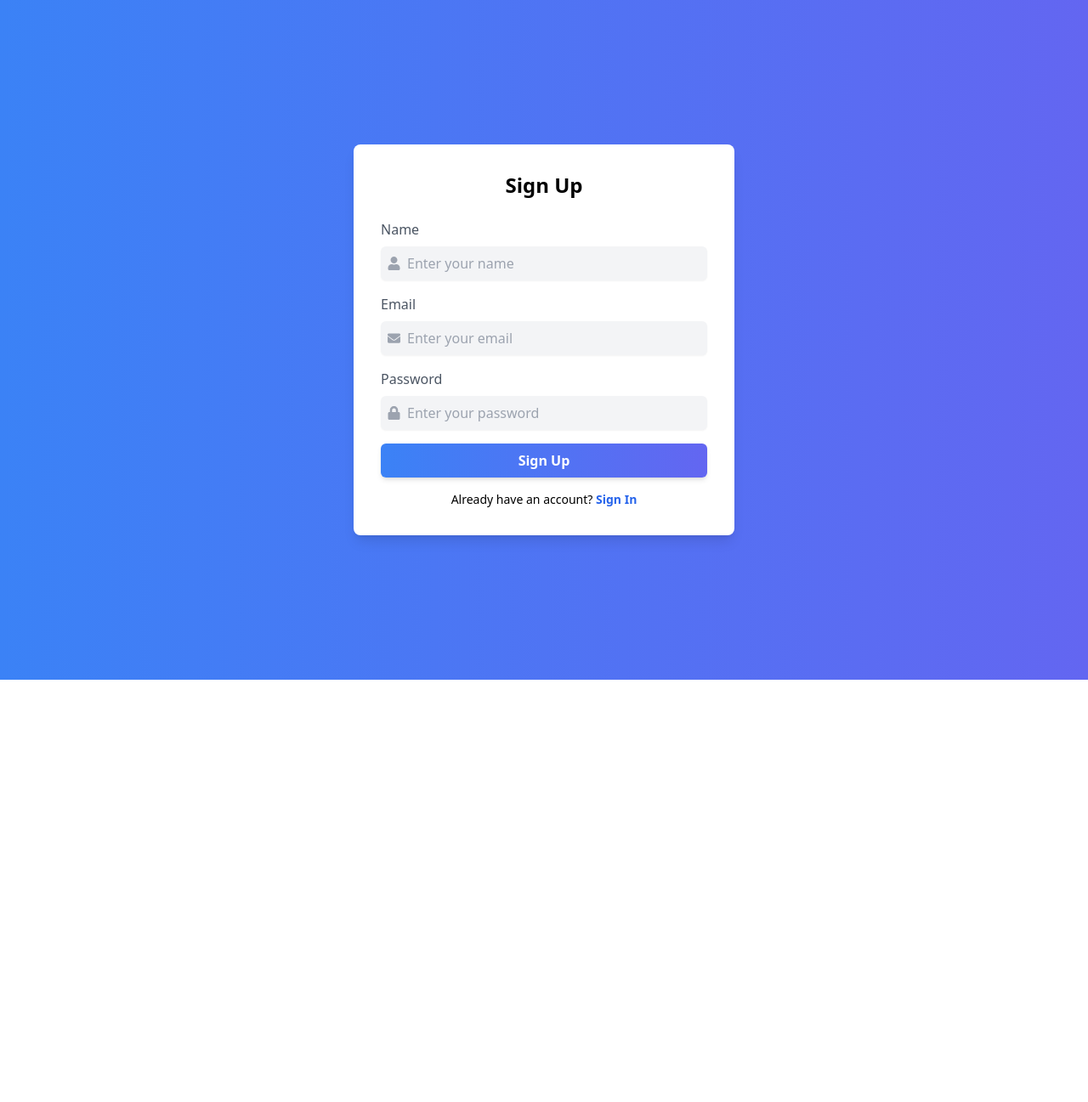
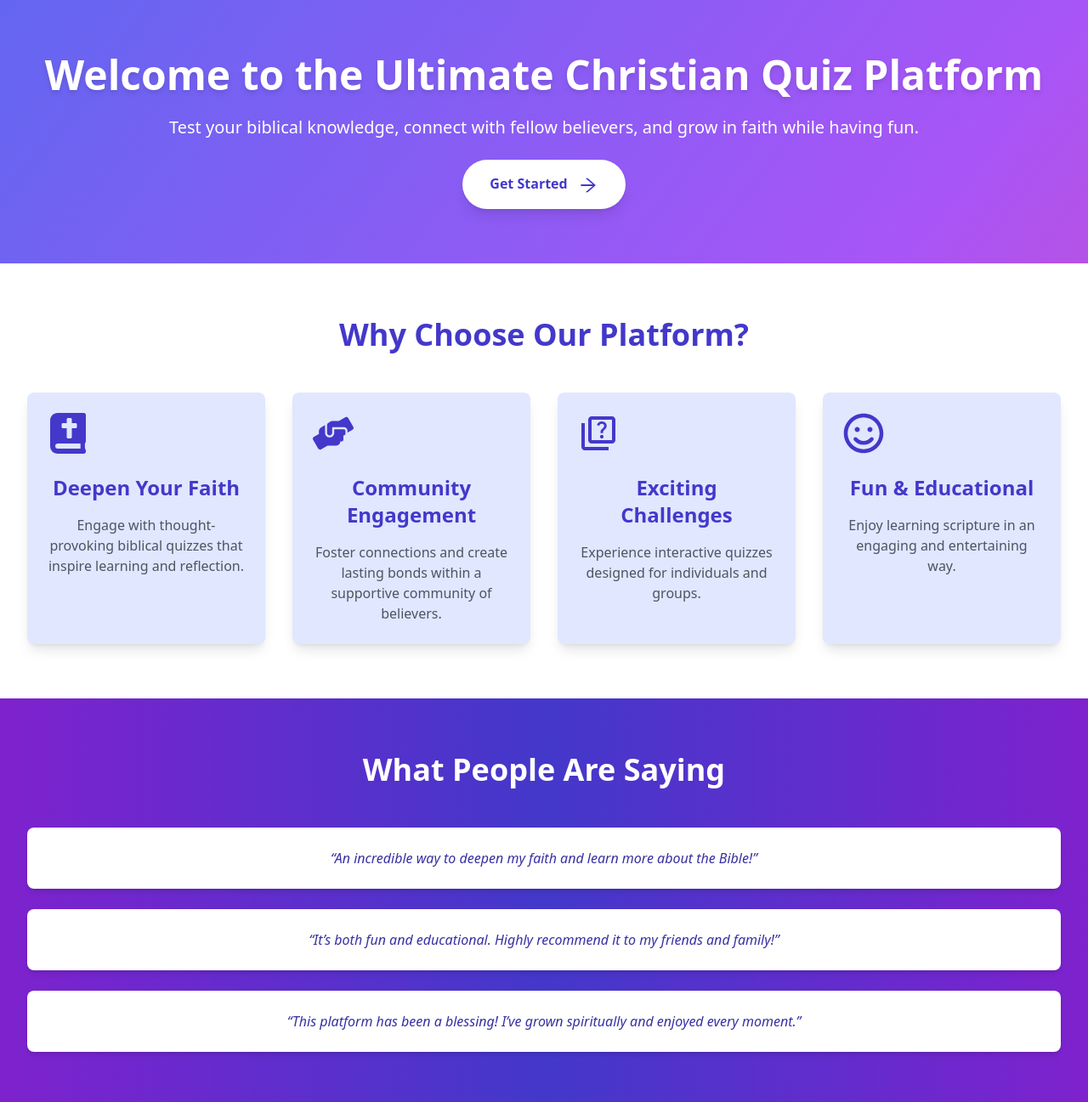
Before and after one commit to Oyasikelly/QuizMaster, a Next.js app: page /authenticate in a window 1280 px wide. Shown: the top 1297 px of the page at 85% size. Before the commit the page ends 800 px from the top, so only its background shows below. Built offline with nearby package versions, Linux system fonts and the light colour scheme; what @supabase/auth-helpers-nextjs would draw is missing.

Commit message:
updating components

```diff
--- a/src/app/authenticate/page.jsx
+++ b/src/app/authenticate/page.jsx
@@ -7,9 +7,11 @@ import { SiGoogleclassroom } from "react-icons/si";
 import { useRouter } from "next/navigation";
 
 import { supabase } from "../../lib/supabase";
+import LandingPage from "../../components/LandingPage";
 
 const nameOfClasses = ["wisdom", "adult", "holiness", "teenager"];
 const AuthPage = () => {
+  const [showAuth, setShowAuth] = useState(false);
   const [isSigningUp, setIsSigningUp] = useState(true);
   const [formData, setFormData] = useState({
     name: "",
@@ -22,6 +24,10 @@ const AuthPage = () => {
   const [successMessage, setSuccessMessage] = useState("");
   const router = useRouter();
 
+  const toggleAuthModal = () => {
+    setShowAuth((prev) => !prev);
+  };
+
   const handleChange = (e) => {
     setFormData({
       ...formData,
@@ -31,6 +37,7 @@ const AuthPage = () => {
 
   const handleSignUp = async (e) => {
     e.preventDefault();
+
     const { name, email, password, classname, denomination } = formData;
 
     if (!name || !email || !password || !classname || !denomination) {
@@ -64,7 +71,9 @@ const AuthPage = () => {
         return;
       }
 
-      const { error: profileError } = await supabase.from("profiles").insert([
+      const { error: profileError } = await supabase
+        .from("users_profile")
+        .insert([
           {
             email: email,
             name: name,
@@ -124,13 +133,21 @@ const AuthPage = () => {
   };
 
   return (
-    <div className="flex items-center justify-center min-h-screen bg-gradient-to-r from-blue-500 to-indigo-500 text-white">
+    <div className="relative">
+      <LandingPage toggleAuthModal={toggleAuthModal} />
+
+      {showAuth && (
+        <div className="fixed top-0 right-0 left-0 flex items-center justify-center min-h-screen bg-gradient-to-r from-blue-500 to-indigo-500 text-white">
           <motion.div
             className="bg-white text-black p-8 rounded-lg shadow-lg w-full max-w-md"
             initial={{ scale: 0.8, opacity: 0 }}
             animate={{ scale: 1, opacity: 1 }}
             transition={{ duration: 0.5 }}
           >
+            <span onClick={toggleAuthModal} className="cursor-pointer">
+              ✕
+            </span>
+
             <h2 className="text-2xl font-bold mb-6 text-center">
               {isSigningUp ? "Sign Up" : "Sign In"}
             </h2>
@@ -178,7 +195,7 @@ const AuthPage = () => {
                     <input
                       type="text"
                       name="classname"
-                  value={formData.classname}
+                      value={formData.classname.toLocaleLowerCase()}
                       onChange={handleChange}
                       className="bg-transparent outline-none w-full"
                       placeholder="Enter your classname"
@@ -245,6 +262,8 @@ const AuthPage = () => {
             </p>
           </motion.div>
         </div>
+      )}
+    </div>
   );
 };
 
--- a/src/app/page.jsx
+++ b/src/app/page.jsx
@@ -4,6 +4,8 @@ import { motion } from "framer-motion";
 import { FaBible, FaPeopleArrows, FaRegSmileWink } from "react-icons/fa"; // Importing icons
 import { Suspense } from "react";
 
+// components
+import LandingPage from "../components/LandingPage"
 const testimonials = [
   {
     quote:
--- /dev/null
+++ b/src/components/LandingPage.jsx
@@ -0,0 +1,138 @@
+"use client";
+
+import React, { useState } from "react";
+import { motion } from "framer-motion";
+import { FaBible, FaHandsHelping, FaCross, FaRegSmile } from "react-icons/fa";
+import { AiOutlineArrowRight } from "react-icons/ai";
+import { MdOutlineQuiz } from "react-icons/md";
+
+const quotes = [
+  "“An incredible way to deepen my faith and learn more about the Bible!”",
+  "“It’s both fun and educational. Highly recommend it to my friends and family!”",
+  "“This platform has been a blessing! I’ve grown spiritually and enjoyed every moment.”",
+];
+const features = [
+  {
+    icon: <FaBible className="text-indigo-700 text-5xl" />,
+    title: "Deepen Your Faith",
+    text: "Engage with thought-provoking biblical quizzes that inspire learning and reflection.",
+  },
+  {
+    icon: <FaHandsHelping className="text-indigo-700 text-5xl" />,
+    title: "Community Engagement",
+    text: "Foster connections and create lasting bonds within a supportive community of believers.",
+  },
+  {
+    icon: <MdOutlineQuiz className="text-indigo-700 text-5xl" />,
+    title: "Exciting Challenges",
+    text: "Experience interactive quizzes designed for individuals and groups.",
+  },
+  {
+    icon: <FaRegSmile className="text-indigo-700 text-5xl" />,
+    title: "Fun & Educational",
+    text: "Enjoy learning scripture in an engaging and entertaining way.",
+  },
+];
+const LandingPage = ({ toggleAuthModal }) => {
+  return (
+    <div className="bg-gradient-to-br from-indigo-500 via-purple-500 to-pink-500 min-h-screen text-white flex flex-col">
+      {/* Hero Section */}
+      <header className="text-center py-16 px-6">
+        <motion.h1
+          className="text-5xl font-extrabold mb-6 drop-shadow-md"
+          initial={{ y: -50, opacity: 0 }}
+          animate={{ y: 0, opacity: 1 }}
+          transition={{ duration: 0.6 }}
+        >
+          Welcome to the Ultimate Christian Quiz Platform
+        </motion.h1>
+        <p className="text-xl mb-6">
+          Test your biblical knowledge, connect with fellow believers, and grow
+          in faith while having fun.
+        </p>
+        <motion.button
+          className="px-8 py-4 bg-white text-indigo-700 font-bold rounded-full shadow-lg hover:bg-gray-100 transition duration-300"
+          onClick={toggleAuthModal}
+          whileHover={{ scale: 1.1 }}
+          whileTap={{ scale: 0.9 }}
+        >
+          Get Started
+          <AiOutlineArrowRight className="inline-block ml-3 text-2xl" />
+        </motion.button>
+      </header>
+
+      {/* Core Features Section */}
+      <section className="py-16 bg-white text-gray-800">
+        <div className="container mx-auto px-8">
+          <h2 className="text-center text-4xl font-bold mb-12 text-indigo-700">
+            Why Choose Our Platform?
+          </h2>
+          <div className="grid grid-cols-1 md:grid-cols-4 gap-8">
+            {features.map((feature, index) => (
+              <motion.div
+                key={index}
+                className="bg-indigo-100 rounded-lg p-6 shadow-lg text-center"
+                initial={{ scale: 0.8, opacity: 0 }}
+                whileInView={{ scale: 1, opacity: 1 }}
+                transition={{ duration: 0.5 }}
+                viewport={{ once: true }}
+              >
+                {feature.icon}
+                <h3 className="text-2xl font-bold mt-6 text-indigo-700">
+                  {feature.title}
+                </h3>
+                <p className="mt-4 text-gray-600">{feature.text}</p>
+              </motion.div>
+            ))}
+          </div>
+        </div>
+      </section>
+
+      {/* Testimonies Section */}
+      <section className="py-16 bg-gradient-to-r from-purple-700 via-indigo-700 to-purple-700">
+        <div className="container mx-auto px-8 text-center text-white">
+          <h2 className="text-4xl font-bold mb-12">What People Are Saying</h2>
+          <motion.div
+            className="space-y-6"
+            initial={{ opacity: 0 }}
+            whileInView={{ opacity: 1 }}
+            transition={{ duration: 0.5 }}
+            viewport={{ once: true }}
+          >
+            {quotes.map((quote, index) => (
+              <blockquote
+                key={index}
+                className="bg-white text-indigo-800 rounded-lg p-6 shadow-md italic"
+              >
+                {quote}
+              </blockquote>
+            ))}
+          </motion.div>
+        </div>
+      </section>
+
+      {/* Call to Action Section */}
+      <section className="py-16 bg-indigo-500 text-center">
+        <h2 className="text-4xl font-extrabold text-white mb-8">
+          Ready to Start Your Faith Journey?
+        </h2>
+        <motion.button
+          className="px-8 py-4 bg-white text-indigo-700 font-bold rounded-full shadow-lg hover:bg-gray-100 transition duration-300"
+          onClick={toggleAuthModal}
+          whileHover={{ scale: 1.1 }}
+          whileTap={{ scale: 0.9 }}
+        >
+          Join Now
+        </motion.button>
+      </section>
+
+      {/* Footer */}
+      <footer className="py-8 bg-gray-900 text-gray-400 text-center">
+        <p>© 2025 Christian Quiz Platform. All rights reserved.</p>
+        <p>Developed with ❤️ by Kelly.</p>
+      </footer>
+    </div>
+  );
+};
+
+export default LandingPage;
--- a/src/components/Quiz.jsx
+++ b/src/components/Quiz.jsx
@@ -2,29 +2,60 @@
 "use client";
 import { motion } from "framer-motion";
 import { useState, useEffect, Suspense } from "react";
-import { useRouter, usePathname, useSearchParams } from "next/navigation";
+import { useRouter, useSearchParams } from "next/navigation";
+import { supabase } from "../lib/supabase";
 
 const shuffleArray = (array) => [...array].sort(() => Math.random() - 0.5);
 
+const addQuizResult = async (resultData) => {
+  const { data, error } = await supabase
+    .from("quiz_results")
+    .upsert(resultData, {
+      onConflict: [
+        "quiz_id",
+        "correct_answers",
+        "total_questions",
+        "timestamp",
+      ],
+    });
+
+  if (error) {
+    console.error("Error adding quiz result:", error);
+  } else {
+    console.log("Quiz result added");
+  }
+
+  // const { updateData, updateError } = await supabase
+  //   .from("quiz_results")
+  //   .update(resultData)
+  //   .eq("quiz_id", resultData.quiz_id);
+
+  // if (updateError) {
+  //   console.error("Error adding quiz result:", error);
+  // } else {
+  //   console.log("Quiz result added");
+  // }
+};
+
 const Quiz = ({ initialQuestions }) => {
-  const Categories = [
-    {
-      name: "yaya",
-      pathname: "/quiz/yaya/quiz",
-    },
-    {
-      name: "adults",
-      pathname: "/quiz/adults/quiz",
-    },
-    {
-      name: "teenagers",
-      pathname: "/quiz/teenagers/quiz",
-    },
-  ];
+  // const Categories = [
+  //   {
+  //     name: "yaya",
+  //     pathname: "/quiz/yaya/quiz",
+  //   },
+  //   {
+  //     name: "adults",
+  //     pathname: "/quiz/adults/quiz",
+  //   },
+  //   {
+  //     name: "teenagers",
+  //     pathname: "/quiz/teenagers/quiz",
+  //   },
+  // ];
 
   const router = useRouter();
   const searchParams = useSearchParams();
-  const pathname = usePathname();
+  // const pathname = usePathname();
   const userTime = parseInt(searchParams.get("time"), 10);
   const numQuestions = parseInt(searchParams.get("questions"), 10);
 
@@ -71,7 +102,7 @@ const Quiz = ({ initialQuestions }) => {
     }
   };
 
-  const handleSubmit = () => {
+  const handleSubmit = async () => {
     setTimerRunning(false);
     const correctAnswersCount = answers.filter(
       (answer, index) => answer === questions[index].answer
@@ -79,6 +110,26 @@ const Quiz = ({ initialQuestions }) => {
 
     // Store the data in localStorage
     localStorage.setItem("quizResults", JSON.stringify({ answers, questions }));
+
+    const { data, error } = await supabase.auth.getUser();
+
+    const userId = data.user.id;
+    console.log(userId);
+
+    // Prepare the result data
+    const resultData = {
+      user_id: userId,
+      quiz_id: 1, // You can set quiz_id if you have different quiz types
+      correct_answers: correctAnswersCount,
+      total_questions: questions.length,
+      timestamp: new Date().toISOString(),
+    };
+
+    // insert results
+
+    await addQuizResult(resultData);
+    // update results
+    // await getUserQuizResults(userId);
 
     router.push(
       `/quiz/results?correct=${correctAnswersCount}&total=${questions.length}`
```
Lines whose indentation alone changed are shown as unchanged.
